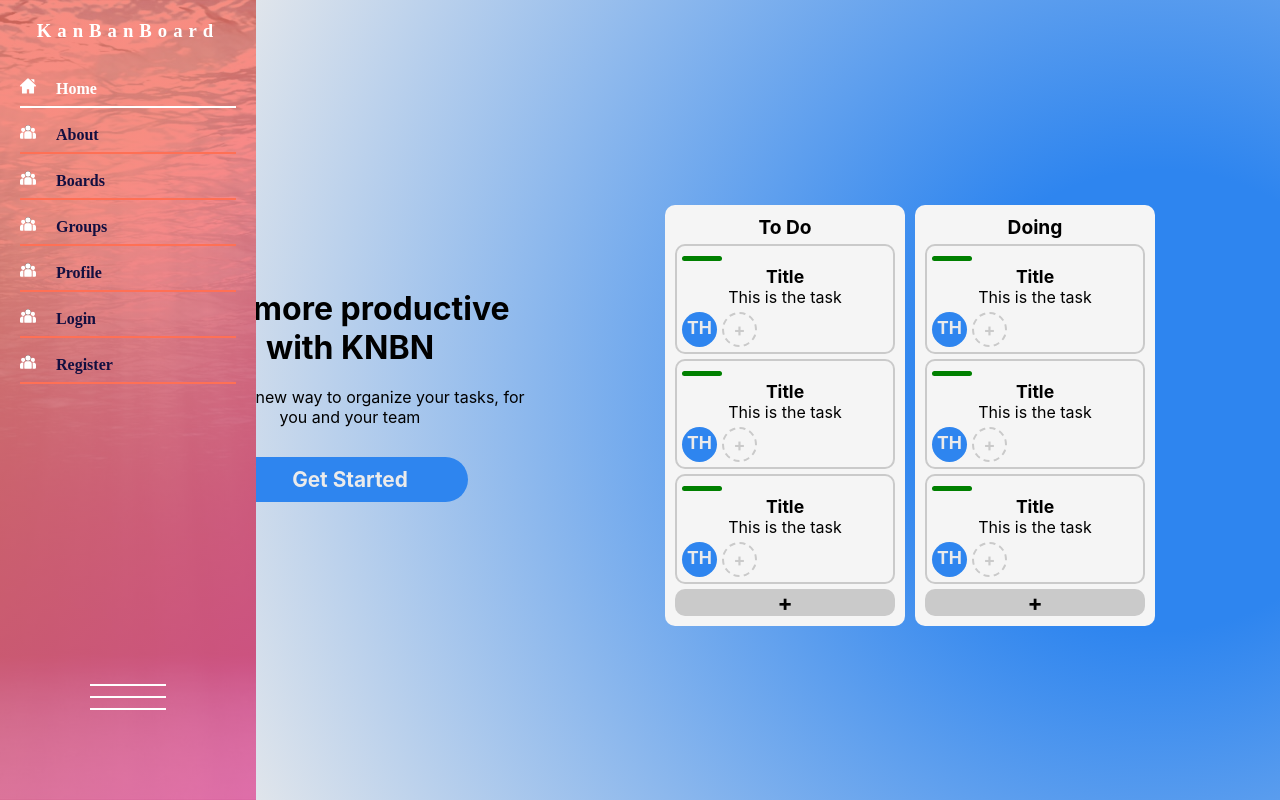
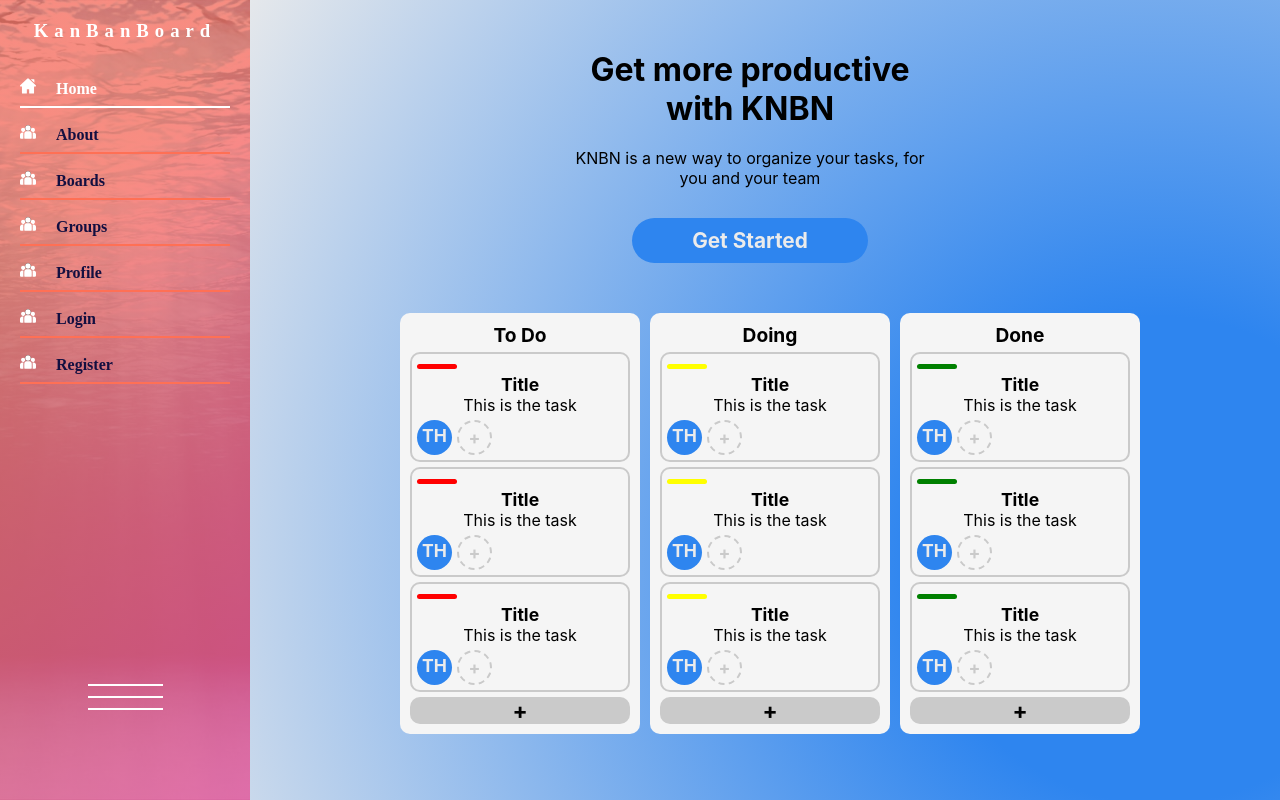
Before and after one commit to torbastian/KNBN-WEB, a React (Create React App) app: page / in a window 1280 px wide. Shown: the top 800 px of the page. Built offline with nearby package versions, Linux system fonts and the light colour scheme.

Commit message:
adjustments

```diff
--- a/src/components/MainView/Home/Home.css
+++ b/src/components/MainView/Home/Home.css
@@ -31,9 +31,10 @@
     background: var(--main-contrast-color);
     background: radial-gradient(circle at 90%, var(--main-contrast-color) 20%, var(--background-color) 90%);
     height: 100%;
-    min-height: 200vh;
+    min-height: 100vh;
     display: flex;
     justify-content: center;
+    /* overflow-y: scroll; */
 }
 
 .cta-container {
@@ -91,7 +92,8 @@
     background-color: var(--primary-color);
     border-radius: 10px;
     padding: 10px;
-    margin-right: 10px;
+    margin-right: 100px;
+    margin-left: 100px;
     margin-top: 30px;
 }
 
@@ -139,13 +141,37 @@
     margin: 5px 5px 5px 0;
 }
 
-.labels li {
+.labels-todo{
+    width: 40px;
+    height: 5px;
+    margin: auto 5px auto 0;
+    border-radius: 20px;
+    background-color: red;
+}
+
+.labels-doing{
+    width: 40px;
+    height: 5px;
+    margin: auto 5px auto 0;
+    border-radius: 20px;
+    background-color: yellow;
+}
+
+.labels-done{
+    width: 40px;
+    height: 5px;
+    margin: auto 5px auto 0;
+    border-radius: 20px;
+    background-color: green;
+}
+
+/* .labels li {
     width: 40px;
     height: 5px;
     margin: auto 5px auto 0;
     background-color: green;
     border-radius: 20px;
-}
+} */
 
 .add {
     background-color: var(--primary-contrast);
@@ -165,25 +191,51 @@
     }
 }
 
-@media only screen and (min-width: 600px) {
+@media only screen and (min-width: 600px){
+
+}
+
+/* @media only screen and (min-width: 600px) {
     .cta-visuals > .table:not(:first-child) {
         display: block;
     }
-}
+} */
 
 @media only screen and (min-width: 1000px) {
 
     .home{
-        min-height: 100vh;
+        min-height: 160vh;
+        padding-left: 190px;
+
     }
 
 
-    .cta-container {
+    /* .cta-container {
         flex-direction: row;
+    } */
+
+    .table{
+        margin-right: 10px;
+        margin-left: 0px;
     }
 
     .call-to-action {
         margin-top: 0;
-        margin-right: 100px;
+        margin-right: 50px;
     }
 }
+
+@media only screen and (min-width: 1080px) {
+    .home{
+        min-height: 140vh;
+    }
+}
+
+@media only screen and (min-width: 1500px) {
+    .home{
+        min-height: 100vh;
+    }
+    .cta-container {
+        flex-direction: row;
+    }
+}
--- a/src/components/MainView/Home/Home.js
+++ b/src/components/MainView/Home/Home.js
@@ -20,7 +20,7 @@ function Home() {
 
                         <div className="card">
                             <ul className="labels">
-                                <li></li>
+                                <li className="labels-todo"></li>
                             </ul>
                             <h1>Title</h1>
                             <p>This is the task</p>
@@ -37,7 +37,7 @@ function Home() {
 
                         <div className="card">
                             <ul className="labels">
-                                <li></li>
+                                <li className="labels-todo"></li>
                             </ul>
                             <h1>Title</h1>
                             <p>This is the task</p>
@@ -54,7 +54,7 @@ function Home() {
 
                         <div className="card">
                             <ul className="labels">
-                                <li></li>
+                                <li className="labels-todo"></li>
                             </ul>
                             <h1>Title</h1>
                             <p>This is the task</p>
@@ -78,7 +78,7 @@ function Home() {
 
                         <div className="card">
                             <ul className="labels">
-                                <li></li>
+                                <li className="labels-doing"></li>
                             </ul>
                             <h1>Title</h1>
                             <p>This is the task</p>
@@ -95,7 +95,7 @@ function Home() {
 
                         <div className="card">
                             <ul className="labels">
-                                <li></li>
+                                <li className="labels-doing"></li>
                             </ul>
                             <h1>Title</h1>
                             <p>This is the task</p>
@@ -112,7 +112,65 @@ function Home() {
 
                         <div className="card">
                             <ul className="labels">
-                                <li></li>
+                                <li className="labels-doing"></li>
+                            </ul>
+                            <h1>Title</h1>
+                            <p>This is the task</p>
+                            <div className="profile-row">
+                                <div className="profile">
+                                    <h1>TH</h1>
+                                </div>
+
+                                <div className="profile profile-add">
+                                    <h1>+</h1>
+                                </div>
+                            </div>
+                        </div>
+                        <div className="add">
+                            <h1>+</h1>
+                        </div>
+                    </div>
+
+                    <div className="table">
+                        <h1>Done</h1>
+
+                        <div className="card">
+                            <ul className="labels">
+                                <li className="labels-done"></li>
+                            </ul>
+                            <h1>Title</h1>
+                            <p>This is the task</p>
+                            <div className="profile-row">
+                                <div className="profile">
+                                    <h1>TH</h1>
+                                </div>
+
+                                <div className="profile profile-add">
+                                    <h1>+</h1>
+                                </div>
+                            </div>
+                        </div>
+
+                        <div className="card">
+                            <ul className="labels">
+                                <li className="labels-done"></li>
+                            </ul>
+                            <h1>Title</h1>
+                            <p>This is the task</p>
+                            <div className="profile-row">
+                                <div className="profile">
+                                    <h1>TH</h1>
+                                </div>
+
+                                <div className="profile profile-add">
+                                    <h1>+</h1>
+                                </div>
+                            </div>
+                        </div>
+
+                        <div className="card">
+                            <ul className="labels">
+                                <li className="labels-done"></li>
                             </ul>
                             <h1>Title</h1>
                             <p>This is the task</p>
--- a/src/components/MainView/MainView.styles.js
+++ b/src/components/MainView/MainView.styles.js
@@ -4,5 +4,5 @@ export const MainViewContainer = styled.div`
     width: 100%;
     // padding: 100px;
     text-align: center;
-    margin-left: ${p => p.isSidebarOpen ? '280px' : '80px'};
+    margin-left: ${p => p.isSidebarOpen ? '250px' : '80px'};
 `
--- a/src/components/Sidebar/Sidebar.js
+++ b/src/components/Sidebar/Sidebar.js
@@ -38,7 +38,7 @@ const Sidebar = props => {
     //Update of sidebar state
      useEffect(() => {
          const updateWindowWidth = () => {
-             if (window.innerWidth < 1400) setSidebarState(false);
+             if (window.innerWidth < 1000) setSidebarState(false);
              else setSidebarState(true)
          }
          window.addEventListener('resize', updateWindowWidth);
--- a/src/components/Sidebar/Sidebar.styles.js
+++ b/src/components/Sidebar/Sidebar.styles.js
@@ -2,7 +2,7 @@ import styled from '@emotion/styled';
 
 export const SidebarContainer = styled.div`
     width: ${p => p.isSidebarOpen ? '20%' : '5%'};
-    max-width: 280px;
+    max-width: 250px;
     min-width: 80px;
     background-image: linear-gradient(
         315deg,
```
